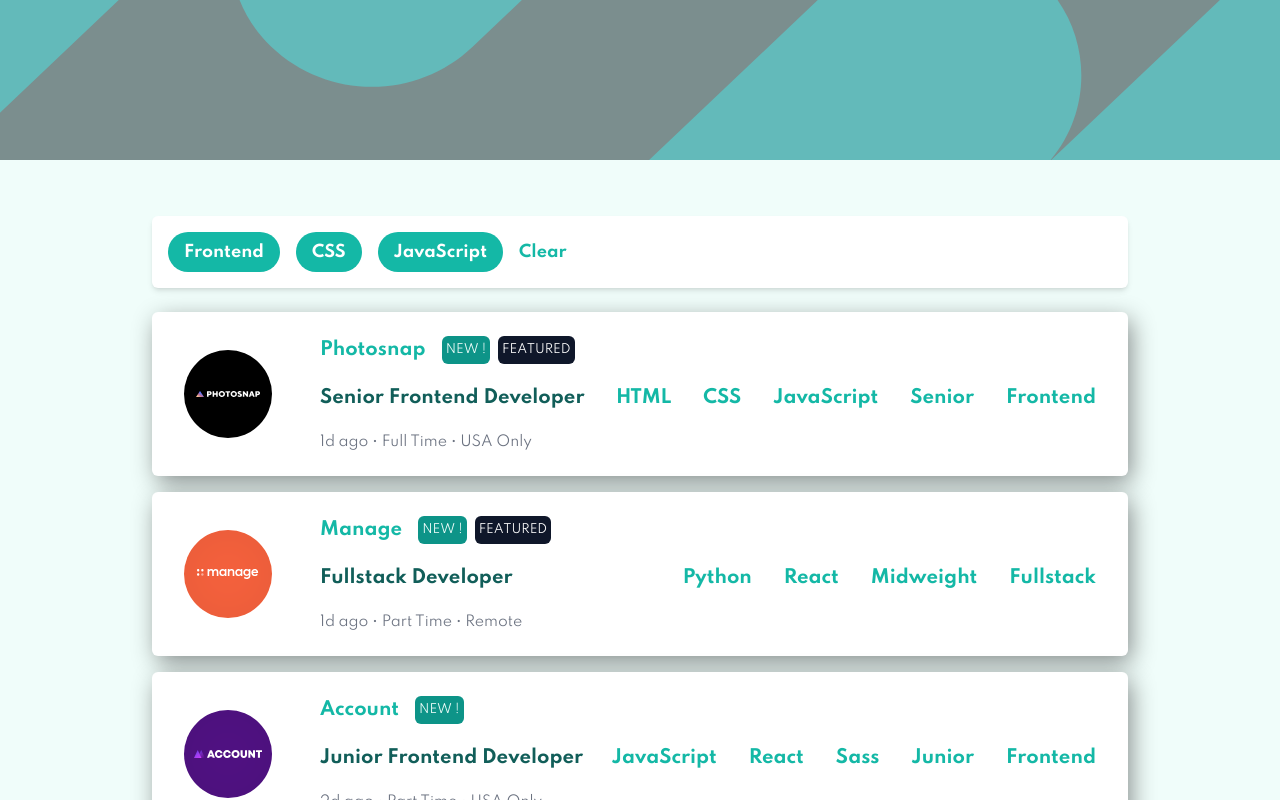
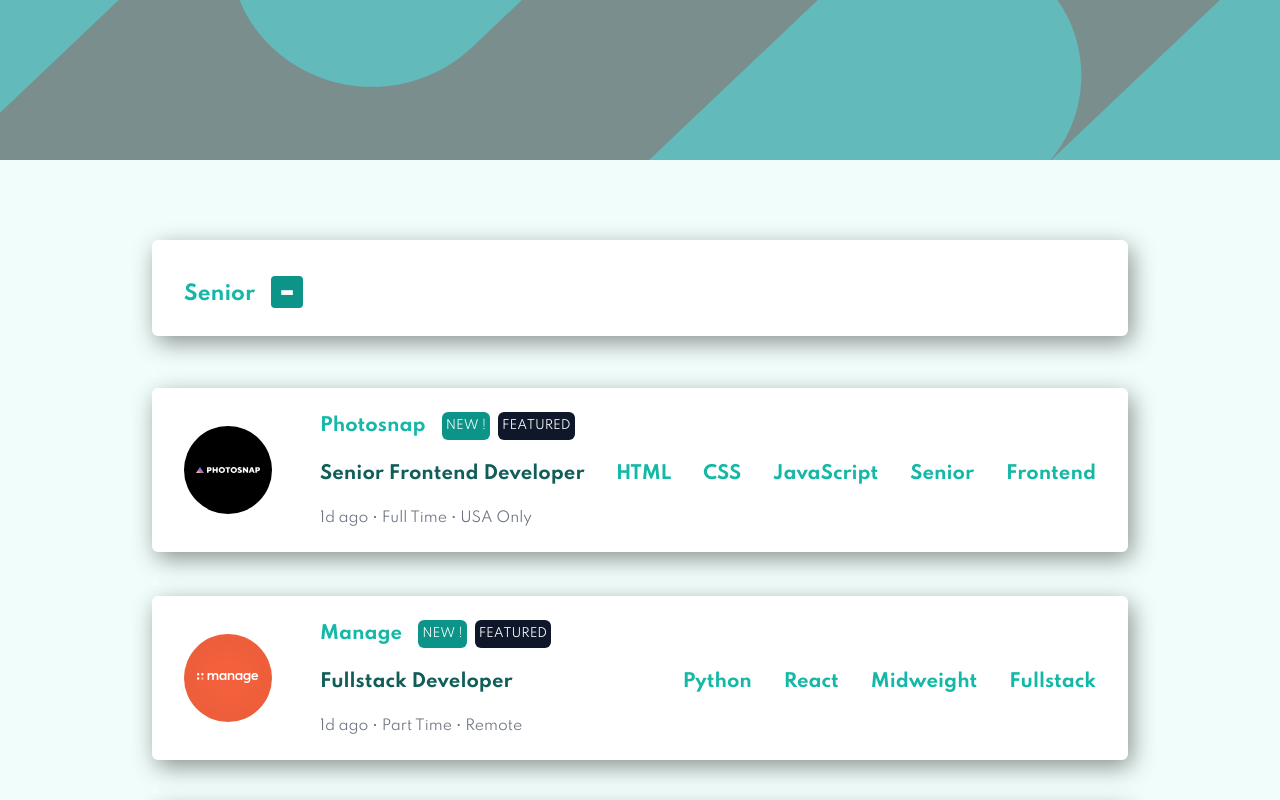
Before and after one commit to ZahirHaniche-dev/reactjs-job-list, a React (Vite) app: page / in a window 1280 px wide. Both pictures are taken after a click on the element "Senior". Shown: the top 800 px of the page. Built offline with nearby package versions, Linux system fonts and the light colour scheme.

Commit message:
Add Skills filter after click

```diff
--- a/src/App.jsx
+++ b/src/App.jsx
@@ -1,6 +1,5 @@
 import Header from "./components/Header";
 import Footer from "./components/Footer";
-import Filter from "./layouts/Filter/Filter";
 import JobList from "./layouts/Jobs/JobList";
 
 const App = () => {
@@ -10,7 +9,6 @@ const App = () => {
         <Header />
       </div>
       <div className="max-w-[80%] mx-auto p-6">
-        <Filter />
         <JobList />
       </div>
       <Footer />
--- a/src/features/jobs.js
+++ b/src/features/jobs.js
@@ -12,7 +12,7 @@ export const jobs = createSlice({
   reducers: {
     addData: (state, action) => {
       state.data = action.payload;
-      state.loading = false; // Arrêtez le chargement une fois les données récupérées
+      state.loading = false;
     },
     addLoader: (state) => {
       state.loading = true;
--- /dev/null
+++ b/src/features/skills.js
@@ -0,0 +1,29 @@
+import { createSlice } from "@reduxjs/toolkit";
+
+const initialState = {
+    skills: []
+};
+
+export const skills = createSlice({
+    name: "skills",
+    initialState,
+    reducers: {
+        addOne: (state, action) => {
+            const skillIndex = state.skills.findIndex(obj => obj.name === action.payload);
+            if (skillIndex !== -1) {
+                state.skills[skillIndex].quantity++;
+            } else {
+                state.skills.push({ name: action.payload, quantity: 1 });
+            }
+        },
+        removeOne: (state, action) => {
+            state.skills = state.skills.filter(skill => skill.name !== action.payload);
+        }
+
+    }
+});
+
+
+
+export const { addOne, removeOne } = skills.actions;
+export default skills.reducer;
--- a/src/layouts/Filter/Filter.jsx
+++ /dev/null
@@ -1,10 +0,0 @@
-export default function Filter() {
-return (
-<div className="bg-white shadow-md rounded-md p-4 flex items-center space-x-4 mb-6">
-    <button className="bg-teal-500 text-white px-4 py-2 rounded-full font-semibold">Frontend</button>
-    <button className="bg-teal-500 text-white px-4 py-2 rounded-full font-semibold">CSS</button>
-    <button className="bg-teal-500 text-white px-4 py-2 rounded-full font-semibold">JavaScript</button>
-    <button className="ml-auto text-teal-500 font-semibold hover:underline">Clear</button>
-</div>
-)
-}
--- a/src/layouts/Jobs/JobList.jsx
+++ b/src/layouts/Jobs/JobList.jsx
@@ -1,35 +1,13 @@
 import React, { useEffect, useState } from 'react';
 import { useSelector, useDispatch } from "react-redux";
 import { getData } from "../../features/jobs";
+import { addOne, removeOne } from '../../features/skills';
 import spinner from "../../assets/spinner.svg";
-import { nanoid } from '@reduxjs/toolkit';
 
 export default function JobList() {
 
     const dispatch = useDispatch();
     const { data, loading, error } = useSelector(state => state.jobs);
-    const [skills, useSkills] = useState([
-        {
-            id: nanoid(4),
-            value:"Frontend"
-        },
-        {
-            id: nanoid(4),
-            value:"Senior"
-        },
-        {
-            id: nanoid(4),
-            value:"HTML"
-        },
-        {
-            id: nanoid(4),
-            value:"CSS"
-        },
-        {
-            id: nanoid(4),
-            value:"JavaScript"
-        },
-    ])
 
     useEffect(() => {
         dispatch(getData());
@@ -40,7 +18,7 @@ export default function JobList() {
     if (error) contentData = <p className="text-red-600">An error has occurred</p>;
     if (data) {
         contentData = (
-            <ul>
+            <div>
                 {data.map(job => (
                     <div>
                         <li key={ job.id } className="text-slate-50 text-xl flex-col items-start mb-4">
@@ -62,30 +40,69 @@ export default function JobList() {
                                 </div>
                                 <div className="flex space-x-4 mt-2">
                                         { job.languages.map(language => (
-                                        <span className='text-teal-500 font-semibold hover:bg-teal-600
+                                        <span key={ language.id }
+                                        onClick={() => dispatch(addOne(language))}
+                                        className='text-teal-500 font-semibold hover:bg-teal-600
                                         hover:text-slate-50 text-lg px-2 py-1 cursor-pointer'>{ language }</span>
                                         ))}
                                         { job.tools.map(tool => (
-                                        <span className="text-teal-500 font-semibold hover:bg-teal-600
+                                        <span key={ tool.id }
+                                        onClick={() => dispatch(addOne(tool))}
+                                        className="text-teal-500 font-semibold hover:bg-teal-600
                                         hover:text-slate-50 text-lg px-2 py-1 cursor-pointer">{ tool }</span>
 
                                         ))}
-                                        <span className="text-teal-500 font-semibold hover:bg-teal-600
+                                        <span
+                                        onClick={() => dispatch(addOne(job.level))}
+                                        className="text-teal-500 font-semibold hover:bg-teal-600
                                         hover:text-slate-50 text-lg px-2 py-1 cursor-pointer">{ job.level }</span>
-                                        <span className='text-teal-500 font-semibold hover:bg-teal-600
-                                        hover:text-slate-50 text-lg px-2 py-1 cursor-pointer"'>{ job.role }</span>
+                                        <span
+                                        onClick={() => dispatch(addOne(job.role))}
+                                        className="text-teal-500 font-semibold hover:bg-teal-600
+                                        hover:text-slate-50 text-lg px-2 py-1 cursor-pointer">{ job.role }</span>
                                 </div>
                             </div>
                         </li>
                     </div>
 
                 ))}
-            </ul>
+            </div>
         );
     }
 
+    const skillsList = useSelector(state => state.skills)
+    console.log(skillsList.skills.name);
+
+
     return (
         <div>
+            { /* skillsList.skills.length > 0 && skillsList.skills.map(skill => (
+                    <span
+                    key={ skill.id }
+                    className='text-slate-900 font-semibold  text-lg px-2 py-1 cursor-pointer'>
+                        {`You have selected ${skill.quantity} ${
+                            skill.quantity > 1 ? 'criteria' : 'criterion'
+                        }`}
+                </span>
+                )) */ }
+
+            <div className={`${skillsList.skills.length === 0 ? "hidden" : "block"} space-x-6
+                        bg-white shadow-custom rounded-md p-6 my-6 flex items-center `}>
+                <div className="flex space-x-2 mt-2 items-center">
+                    { skillsList.skills.length > 0 && skillsList.skills.map(skill => (
+                        <>
+                            <span className="text-teal-500 font-semibold text-xl px-2 py-1 cursor-pointer mt-1">
+                                {skill.name}
+                            </span>
+                            <div onClick={() => dispatch(removeOne(skill.name))}
+                            className="flex items-center justify-center w-8 h-8 rounded bg-teal-600 text-slate-50 cursor-pointer bg-teal-500 hover:bg-slate-900 ">
+                                <span className="text-4xl font-bold text-white">-</span>
+                            </div>
+                        </>
+                    ))}
+                </div>
+            </div>
+
             {contentData}
         </div>
     );
--- a/src/store.js
+++ b/src/store.js
@@ -1,8 +1,10 @@
 import { configureStore } from "@reduxjs/toolkit"
 import jobs from "./features/jobs"
+import skills from "./features/skills"
 
 export const store = configureStore({
     reducer: {
-        jobs
+        jobs,
+        skills
     }
 })
```
